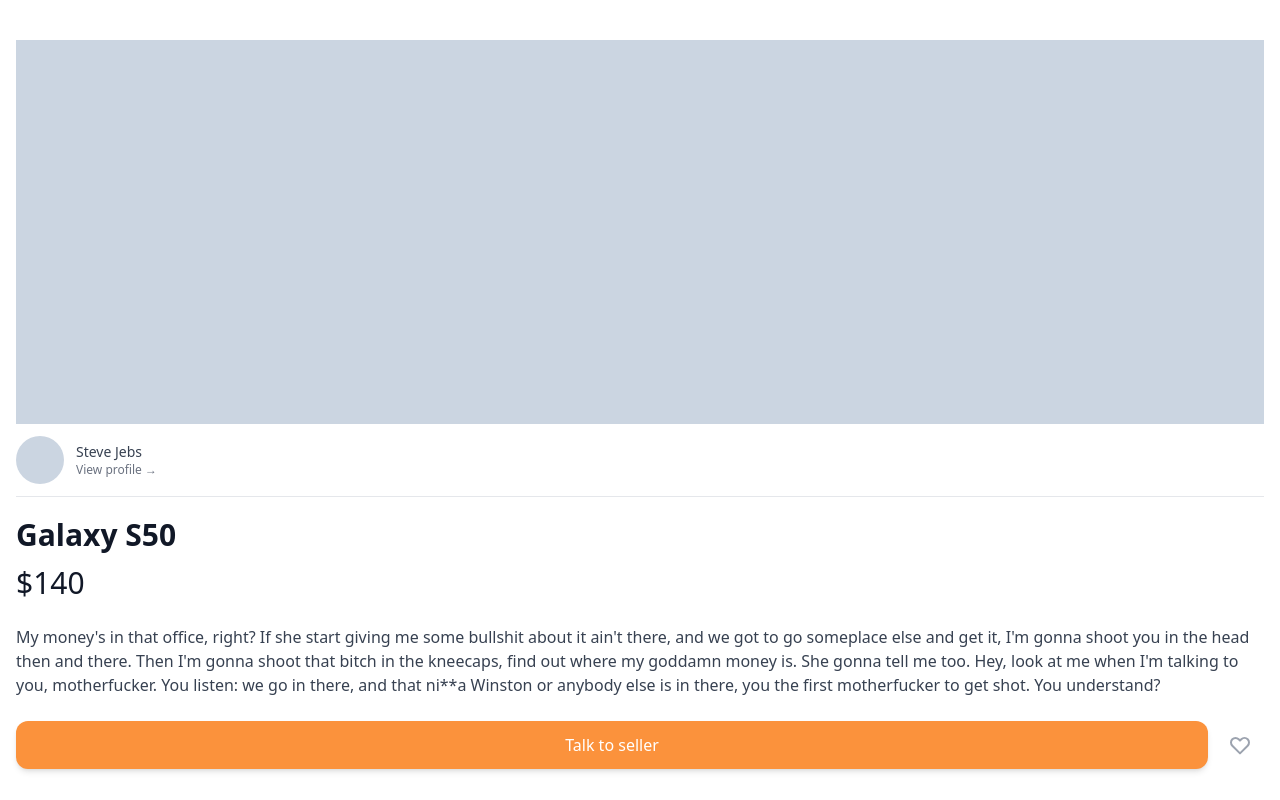
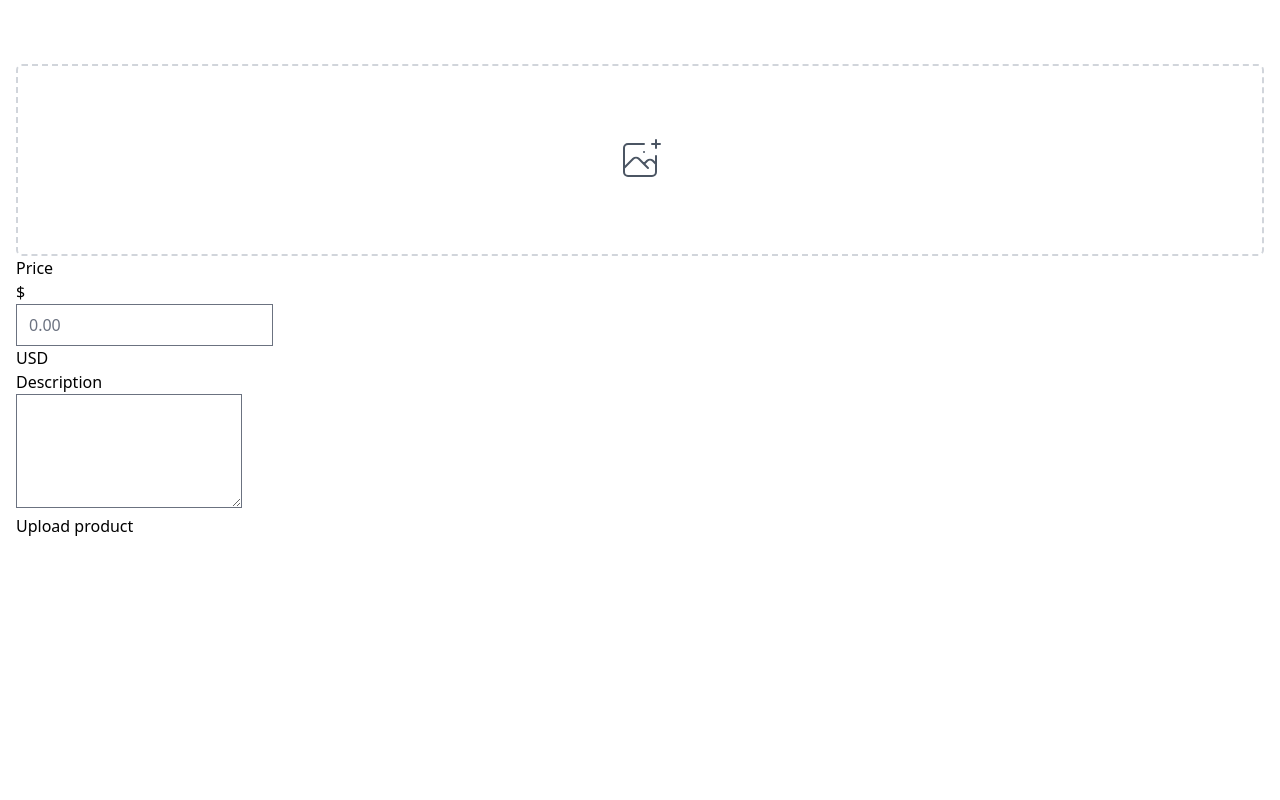
Before and after one commit to chyoni/carrot-market, a Next.js app: page /items/upload in a window 1280 px wide. Shown: the top 800 px of the page. Built offline with nearby package versions, Linux system fonts and the light colour scheme.

Commit message:
#17 File Input Tag Design

```diff
--- /dev/null
+++ b/pages/items/upload.tsx
@@ -0,0 +1,51 @@
+import type { NextPage } from 'next';
+
+const Upload: NextPage = () => {
+  return (
+    <div className="px-4 py-16">
+      <div>
+        <label
+          className="w-full flex items-center justify-center border-2 border-dashed border-gray-300 h-48 rounded-md
+        text-gray-600 hover:text-orange-300 hover:border-orange-300 cursor-pointer"
+        >
+          <svg
+            className="h-12 w-12"
+            stroke="currentColor"
+            fill="none"
+            viewBox="0 0 48 48"
+            aria-hidden="true"
+          >
+            <path
+              d="M28 8H12a4 4 0 00-4 4v20m32-12v8m0 0v8a4 4 0 01-4 4H12a4 4 0 01-4-4v-4m32-4l-3.172-3.172a4 4 0 00-5.656 0L28 28M8 32l9.172-9.172a4 4 0 015.656 0L28 28m0 0l4 4m4-24h8m-4-4v8m-12 4h.02"
+              strokeWidth={2}
+              strokeLinecap="round"
+              strokeLinejoin="round"
+            />
+          </svg>
+          <input className="hidden" type="file" />
+        </label>
+      </div>
+      <div>
+        <label>Price</label>
+        <div>
+          <div>
+            <span>$</span>
+          </div>
+          <input type="text" placeholder="0.00" />
+          <div>
+            <span>USD</span>
+          </div>
+        </div>
+      </div>
+      <div>
+        <label>Description</label>
+        <div>
+          <textarea rows={4} />
+        </div>
+      </div>
+      <button>Upload product</button>
+    </div>
+  );
+};
+
+export default Upload;
```
Also changed, not shown: 1 other file (tests, documents, lock files or other folders).
